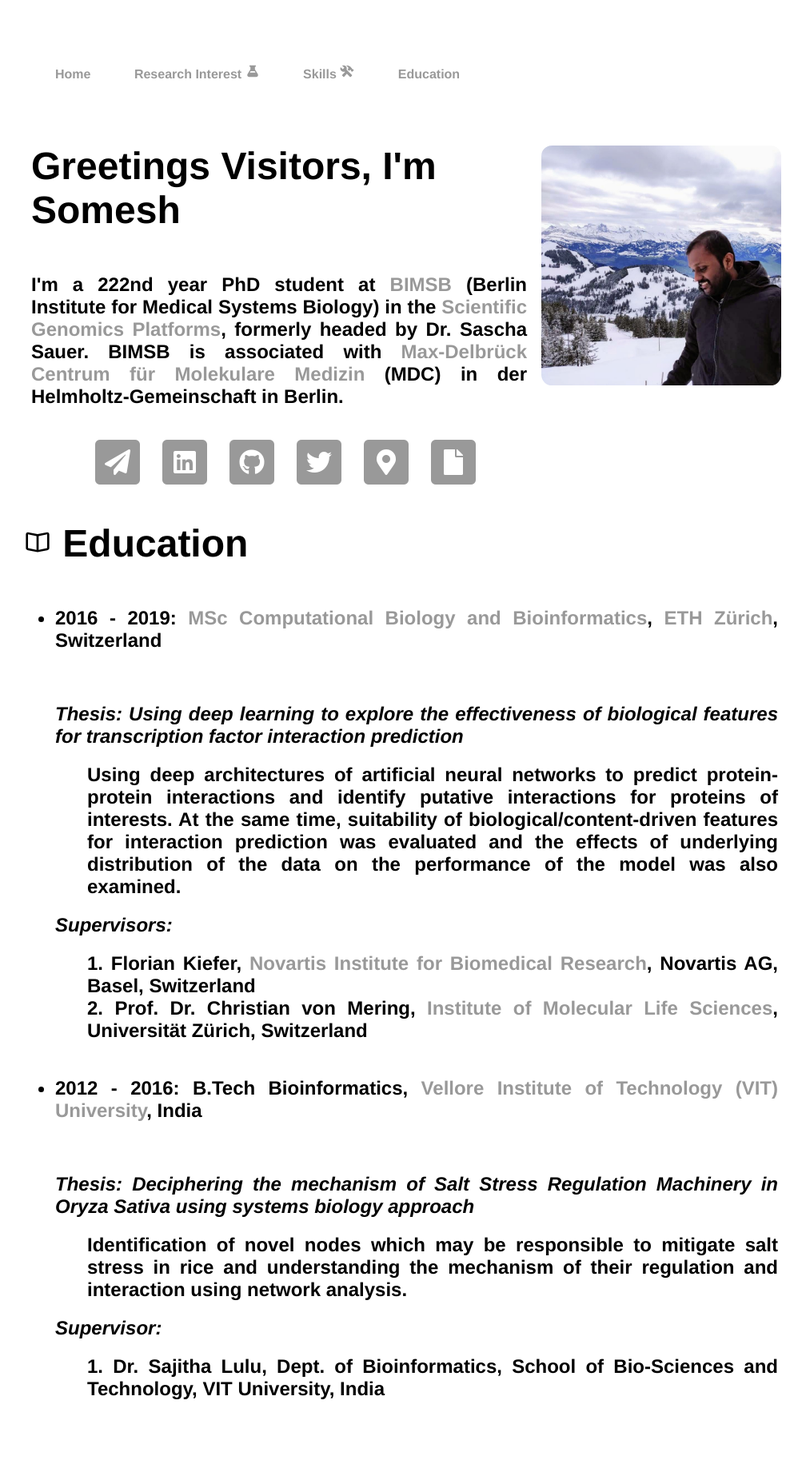
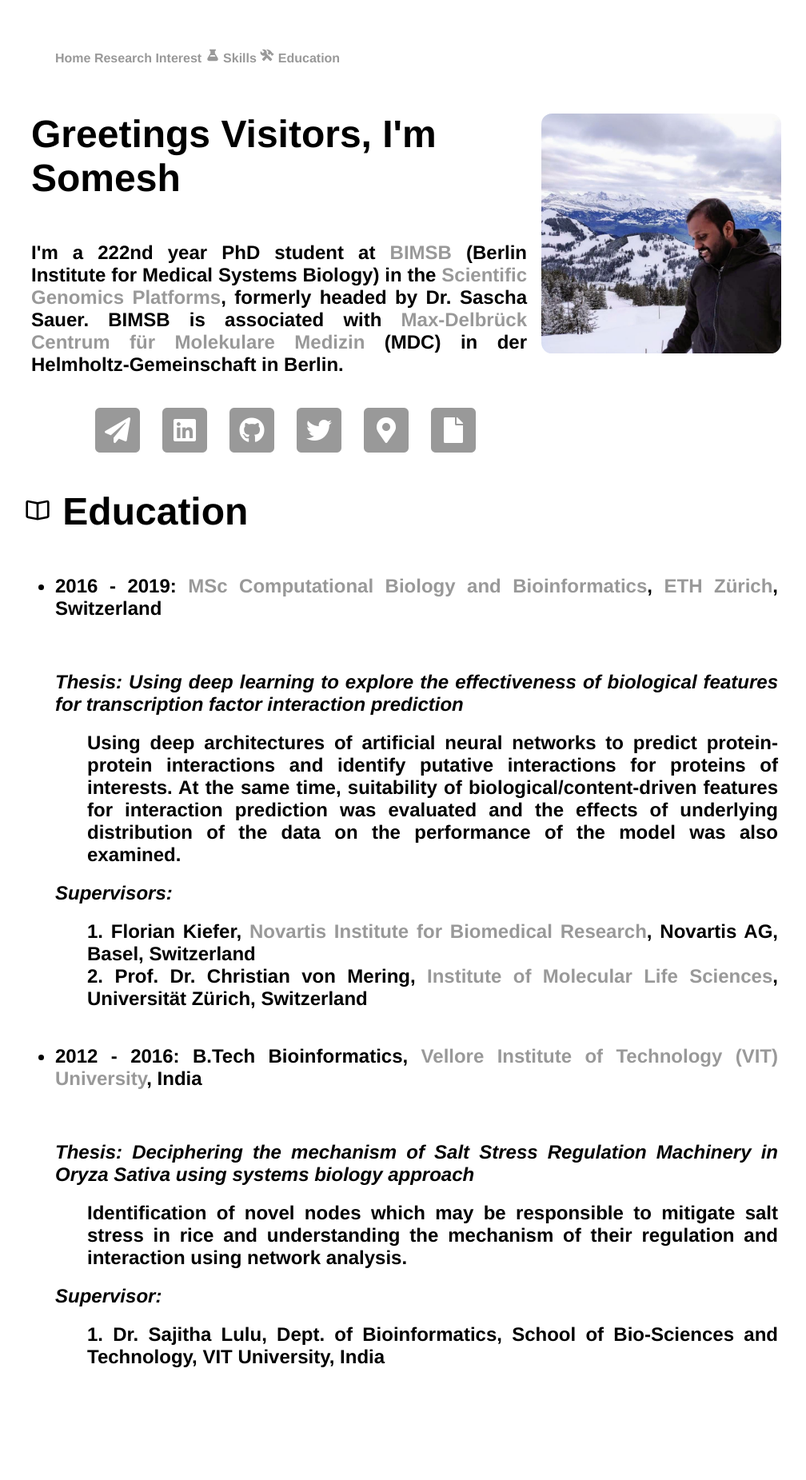
Before and after one commit to saisomesh2594/saisomesh2594.github.io, a Jekyll site: the page built from index.html, in a window 1280 px wide. Shown: the whole page at 80% size, without its empty margins (131-1139 px from the left). Built offline with Jekyll 4.4.1, drawn with Linux system fonts in a browser that asks for light colours; after the commit the page ends 1811 px from its top, so only the background shows below that.

Commit message:
update css

```diff
--- a/css/main.css
+++ b/css/main.css
@@ -5,24 +5,18 @@ body {
 
 nav ul, footer ul {
     font-family:'Helvetica', 'Arial', 'Sans-Serif';
-    padding: 20px;
     list-style: none;
     font-weight: bold;
 }
 
 nav ul li, footer ul li {
     display: inline;
-    margin-right: 10px;
-    padding: 20px;
 }
 
 ul li{
 	padding: 20px 0px;
 }
 
-li{
-	margin: 20px 0;
-}
 
 ul.custom {
 	list-style-type: circle;
```
